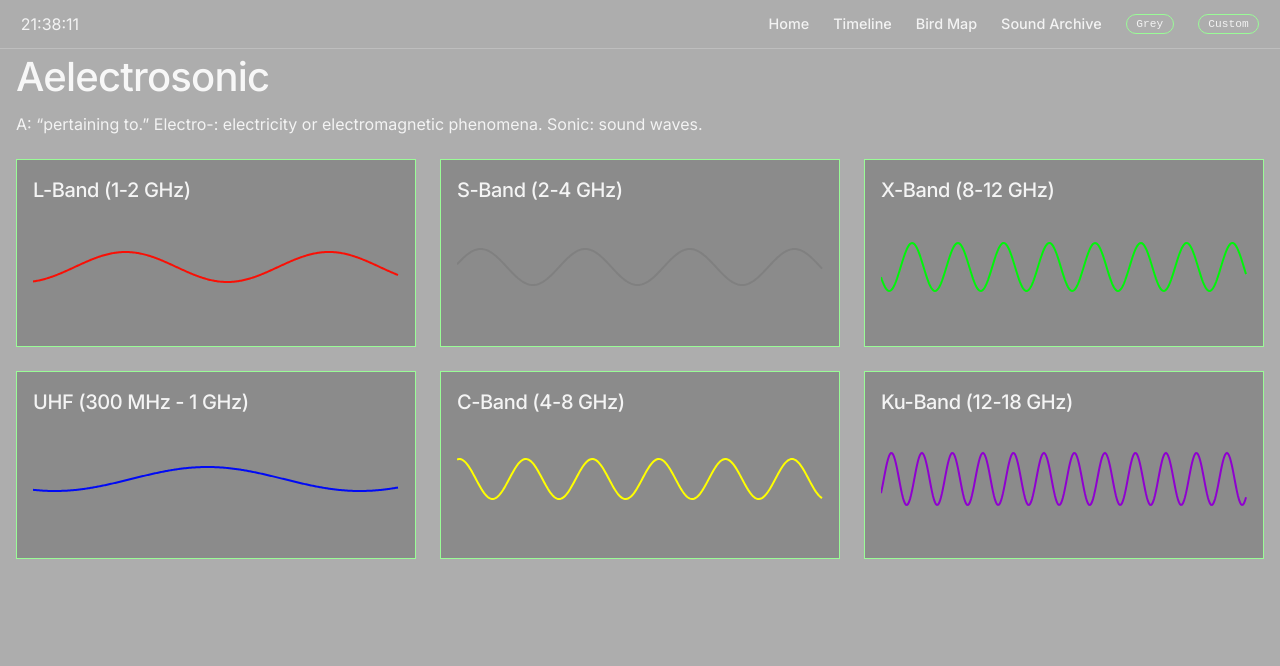
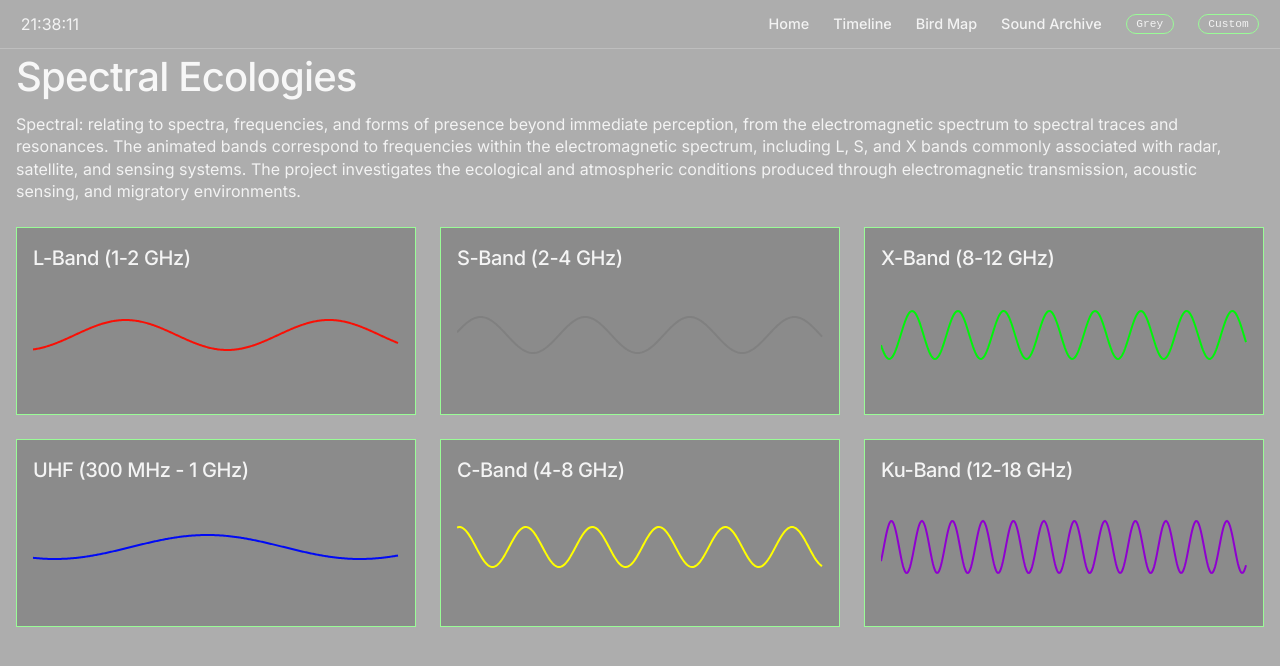
Before and after one commit to FlorenceTo/Spectralecologies, a React (Vite) app: page / in a window 1280 px wide. Shown: the top 666 px of the page. Built offline with nearby package versions, Linux system fonts and the light colour scheme.

Commit message:
Update HomePage content and title

```diff
--- a/src/pages/HomePage.jsx
+++ b/src/pages/HomePage.jsx
@@ -29,8 +29,8 @@ export default function HomePage() {
     <div>
       <Header />
       <div className="container">
-        <h1>Aelectrosonic</h1>
-        <p>A: “pertaining to.” Electro-: electricity or electromagnetic phenomena. Sonic: sound waves.</p>
+        <h1>Spectral Ecologies</h1>
+        <p>Spectral: relating to spectra, frequencies, and forms of presence beyond immediate perception, from the electromagnetic spectrum to spectral traces and resonances. The animated bands correspond to frequencies within the electromagnetic spectrum, including L, S, and X bands commonly associated with radar, satellite, and sensing systems. The project investigates the ecological and atmospheric conditions produced through electromagnetic transmission, acoustic sensing, and migratory environments.</p>
 
         <div className="wave-grid">
           {bands.map((band) => (
```
